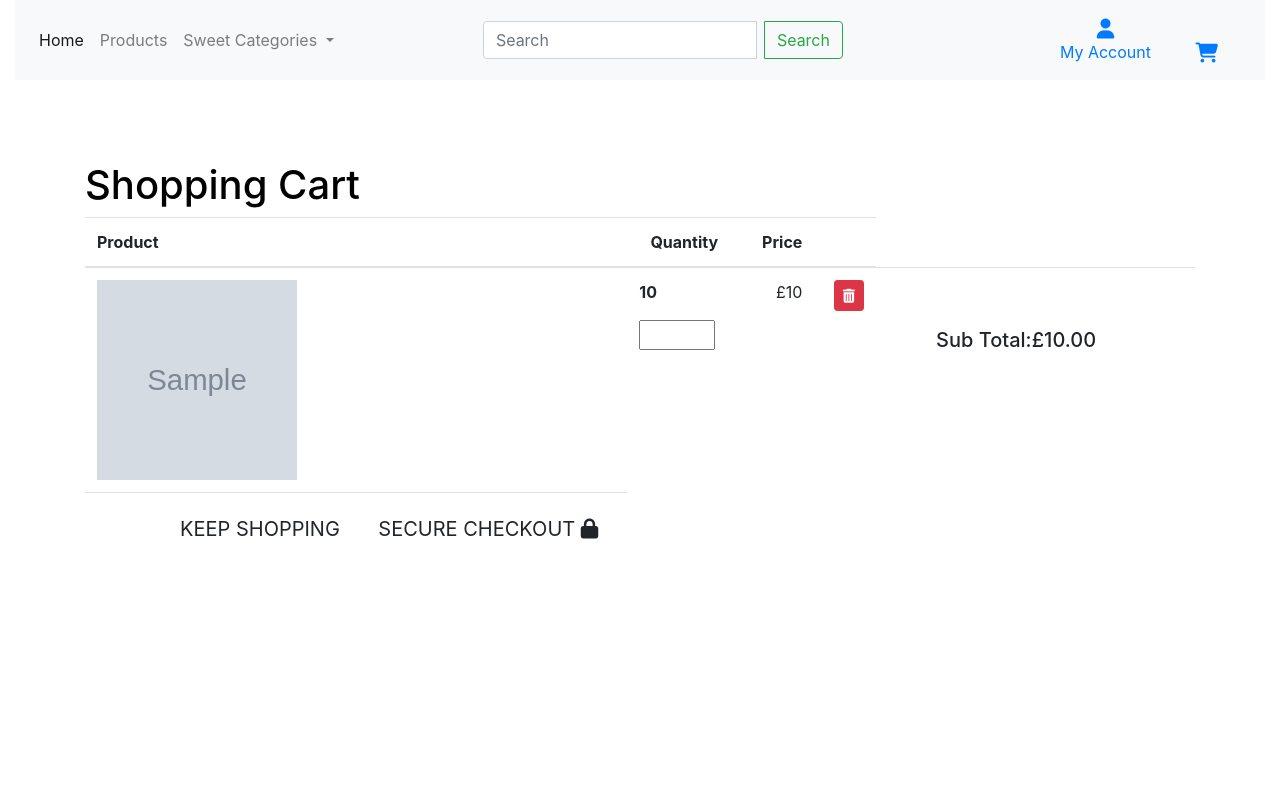
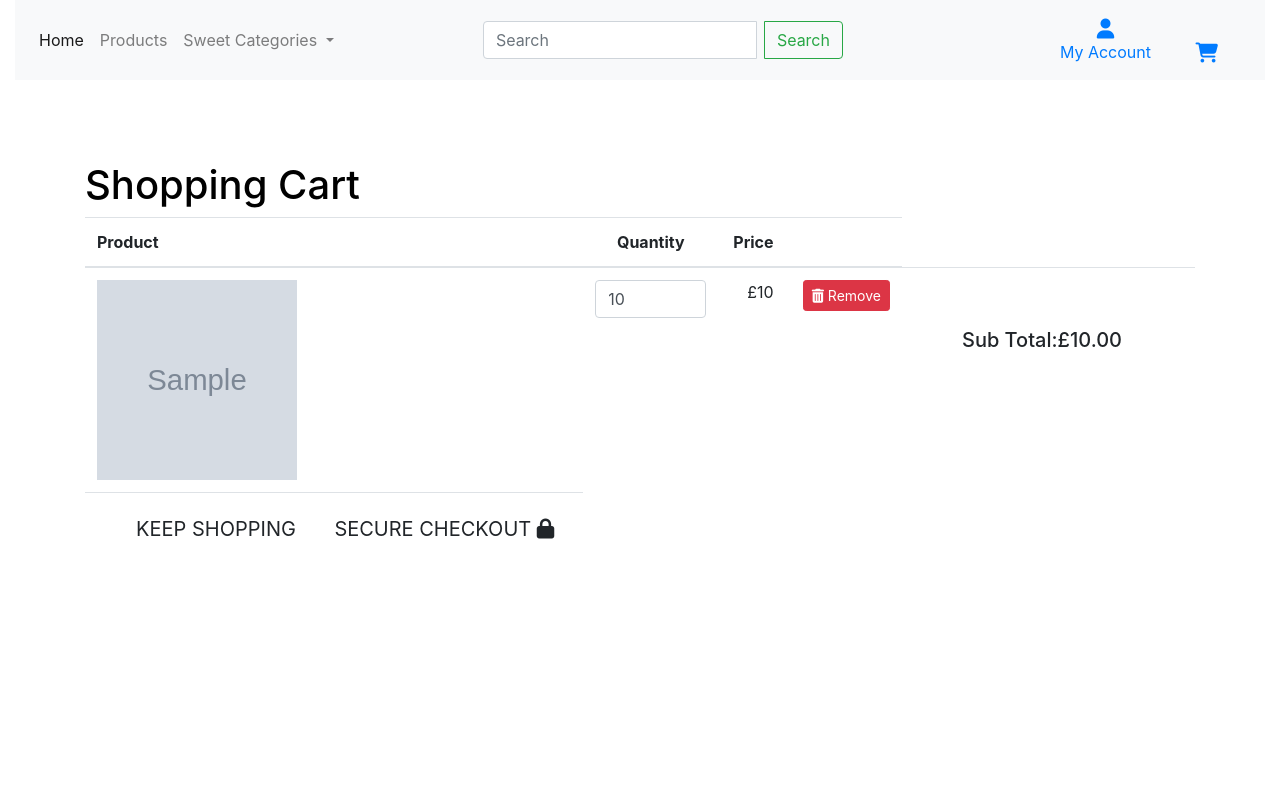
Before and after one commit to aliciarawlings/sweet_moments_milestone, a Django app: template cart/templates/cart/cart.html in a window 1280 px wide. Run offline with Django 3.2, Linux system fonts and the light colour scheme; the template is opened without the code that fills it: most values are stand-ins (such as "Sample title", 1, 10 or a date in 2020); grey boxes marked "Sample" are stand-in pictures; some libraries are stand-ins or nearby versions.

Commit message:
quantity displaying in shopping cart

```diff
--- a/cart/templates/cart/cart.html
+++ b/cart/templates/cart/cart.html
@@ -42,11 +42,14 @@
                 <td><img class="img-fluid cart-img-size" src="{{ items.product.image.url }}">
                 </td>
                  <td>
-                    <p><strong>{{items.product.quantity}}</strong></p>
-                    <input type="number" id="product_qty" name="product_qty" min="1" max="5">
+                    <form class="form update-form" action="" method= "POST">
+                        {% csrf_token %}
+                        <input class="form-control qty_input" type="number" name="quantity" value="{{ items.quantity}}" min="1" max="99" data-item_id ="{{items.item_id}}" id="id_qty_{{items.item_id}}">
+                        </form>
                 </td>
                 <td class="text-right">£{{items.product.price}}</td>
-                 <td class="text-right"><button class="btn btn-sm btn-danger"><i class="fa fa-trash"></i> </button> </td>
+
+                 <td class="text-right"><button class="btn btn-sm btn-danger"><i class="fa fa-trash"></i> Remove </button> </td>
              <td>
                 <h5 class="m-5 pb-5"> Sub Total:£{{total|floatformat:2}}</h5>
             </td>
--- a/products/templates/products/product_detail.html
+++ b/products/templates/products/product_detail.html
@@ -41,7 +41,7 @@
         <p class="mt-3"><strong>Quantity:</strong></p>
         <div class="form-group w-50">
             <div class="input-group">
-            <input class="form-control qty" type="number" name="quantity" value="1" min="1" max="99" item_id="{{product.id}}" id="qty_id{{product.id}}">
+            <input class="form-control qty" type="number" name="quantity" value="1" min="1" max="99" data-item_id="{{product.id}}" id="qty_id_{{product.id}}">
         </div>
         </div>
         </div>
--- a/products/views.py
+++ b/products/views.py
@@ -33,7 +33,6 @@ def all_products(request):
 	return render(request, 'products/products.html', context)
 
 
-
 def product_detail(request, products_id):
 	""" A view to show product details """
 
```
Also changed, not shown: cart/contexts.py (line endings or trailing spaces).
